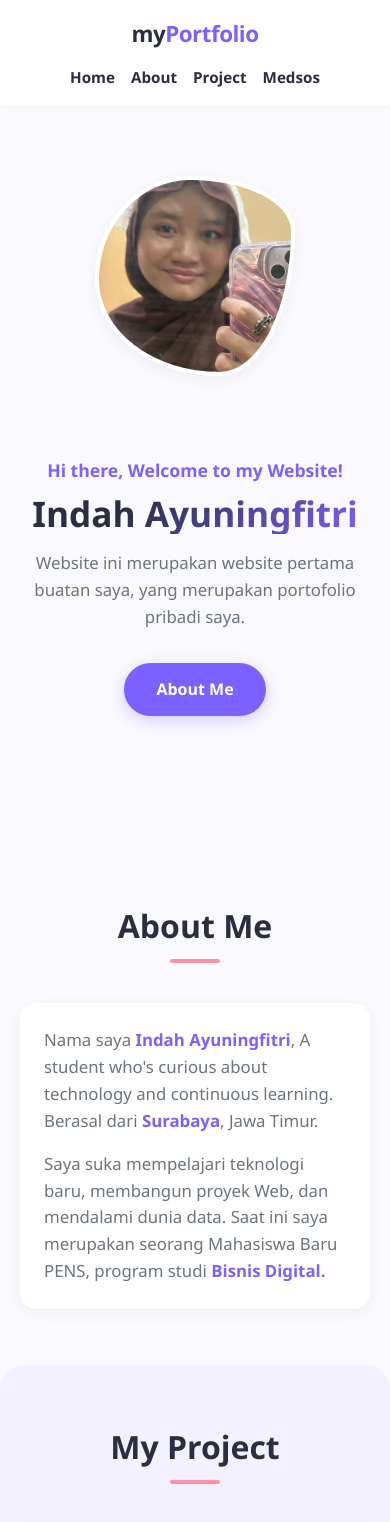
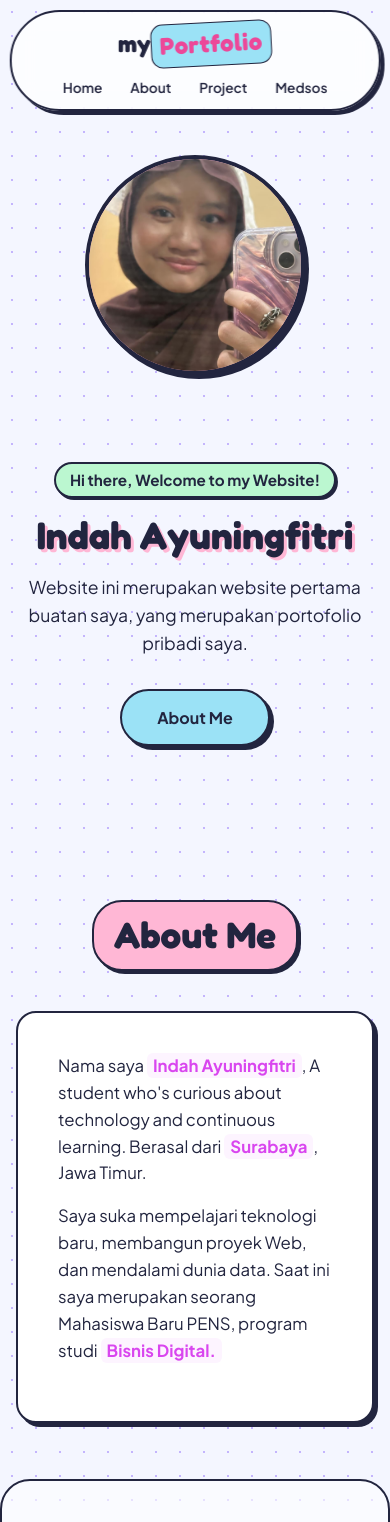
Before and after one commit to indahaftr/MyPortfolio, a plain HTML site: page index.html in a window 390 px wide. Shown: the top 1522 px of the page. Drawn offline with Linux system fonts and the light colour scheme.

Commit message:
Update style.css

```diff
--- a/style.css
+++ b/style.css
@@ -1,20 +1,22 @@
 /* ==========================================
-   1. RESET & VARIABLES
+   1. IMPORT FONT & Y2K VARIABLES
    ========================================== */
+@import url('https://fonts.googleapis.com/css2?family=Fredoka:wght@400;600;700&family=Plus+Jakarta+Sans:wght@400;600;700&display=swap');
+
 :root {
-    --primary-color: #7b61ff;         /* Ungu soft yang modern */
-    --primary-hover: #6246ea;
-    --accent-color: #ff8fa3;          /* Pink aksen manis */
-    --bg-main: #faf9fe;               /* Background utama sangat bersih & soft */
-    --bg-card: #ffffff;
-    --bg-light: #f3f0ff;              /* Kontras lembut untuk section alternatif */
-    --text-color: #2b2d42;            /* Teks utama (mudah dibaca) */
-    --text-muted: #6c757d;
-    --shadow-sm: 0 4px 15px rgba(0, 0, 0, 0.05);
-    --shadow-hover: 0 12px 28px rgba(123, 97, 255, 0.18);
-    --radius-sm: 8px;
-    --radius-md: 16px;
-    --transition: all 0.3s cubic-bezier(0.25, 0.8, 0.25, 1);
+    --nj-blue: #9be2f6;          /* Baby Blue khas Y2K */
+    --nj-pink: #ffb7d5;          /* Pastel Pink */
+    --nj-purple: #c4b5fd;        /* Soft Lavender */
+    --nj-mint: #bbf7d0;          /* Soft Mint */
+    --nj-dark: #22253f;          /* Teks kontras tinggi */
+    --nj-bg: #f4f6ff;            /* Background cerah pastel */
+    --nj-white: rgba(255, 255, 255, 0.75);
+
+    --shadow-y2k: 4px 4px 0px var(--nj-dark);  /* Shadow tegas khas Y2K */
+    --shadow-soft: 0 10px 25px rgba(155, 226, 246, 0.35);
+    --border-y2k: 2px solid var(--nj-dark);
+    --radius-y2k: 20px;
+    --transition: all 0.3s cubic-bezier(0.34, 1.56, 0.64, 1); /* Bounce effect */
 }
 
 * {
@@ -25,87 +27,89 @@
 
 html {
     scroll-behavior: smooth;
-    font-size: 16px;
 }
 
 body {
-    font-family: 'Plus Jakarta Sans', 'Segoe UI', Roboto, Helvetica, Arial, sans-serif;
-    background-color: var(--bg-main);
-    color: var(--text-color);
+    font-family: 'Plus Jakarta Sans', sans-serif;
+    background-color: var(--nj-bg);
+    color: var(--nj-dark);
     line-height: 1.6;
+    /* Pola background titik-titik khas album NewJeans */
+    background-image: radial-gradient(var(--nj-purple) 1px, transparent 1px);
+    background-size: 24px 24px;
     overflow-x: hidden;
 }
 
+h1, h2, h3, .logo {
+    font-family: 'Fredoka', sans-serif; /* Font bulat & playful */
+}
+
 /* ==========================================
-   2. NAVBAR & HEADER
+   2. NAVBAR & HEADER (Y2K Glassmorphism)
    ========================================== */
 header {
     position: fixed;
-    top: 0;
-    left: 0;
-    width: 100%;
-    background: rgba(255, 255, 255, 0.85);
+    top: 15px;
+    left: 50%;
+    transform: translateX(-50%);
+    width: 90%;
+    max-width: 1050px;
+    background: var(--nj-white);
     backdrop-filter: blur(12px);
+    border: var(--border-y2k);
+    border-radius: 50px;
     z-index: 1000;
-    box-shadow: 0 2px 10px rgba(0, 0, 0, 0.03);
+    box-shadow: var(--shadow-y2k);
 }
 
 nav {
-    max-width: 1100px;
-    margin: 0 auto;
     display: flex;
     justify-content: space-between;
     align-items: center;
-    padding: 1rem 1.5rem;
+    padding: 0.75rem 2rem;
 }
 
 .logo {
-    font-size: 1.4rem;
+    font-size: 1.5rem;
     font-weight: 700;
-    letter-spacing: -0.5px;
+    color: var(--nj-dark);
+    letter-spacing: 0.5px;
 }
 
 .logo span {
-    color: var(--primary-color);
+    color: #ec4899;
+    background: var(--nj-blue);
+    padding: 2px 8px;
+    border-radius: 12px;
+    border: 1.5px solid var(--nj-dark);
+    display: inline-block;
+    transform: rotate(-3deg);
 }
 
 nav ul {
     display: flex;
     list-style: none;
-    gap: 1.5rem;
+    gap: 1.2rem;
 }
 
 nav a {
     text-decoration: none;
-    color: var(--text-color);
+    color: var(--nj-dark);
     font-weight: 600;
     font-size: 0.95rem;
+    padding: 6px 14px;
+    border-radius: 20px;
     transition: var(--transition);
-    position: relative;
-}
-
-nav a::after {
-    content: '';
-    position: absolute;
-    width: 0;
-    height: 2px;
-    bottom: -4px;
-    left: 0;
-    background-color: var(--accent-color);
-    transition: var(--transition);
-    border-radius: 2px;
 }
 
 nav a:hover {
-    color: var(--primary-color);
-}
-
-nav a:hover::after {
-    width: 100%;
+    background: var(--nj-pink);
+    border: 1.5px solid var(--nj-dark);
+    transform: translateY(-2px);
 }
 
 /* ==========================================
-   3. HERO SECTION
+   3. HERO SECTION (Bunny Vibes)
    ========================================== */
 .hero {
     min-height: 100vh;
@@ -114,77 +118,83 @@ nav a:hover::after {
     justify-content: space-between;
     max-width: 1100px;
     margin: 0 auto;
-    padding: 6rem 1.5rem 2rem;
+    padding: 8rem 1.5rem 3rem;
     gap: 2rem;
 }
 
 .hero-content {
     flex: 1;
-    animation: fadeInUp 0.8s ease-out forwards;
+    animation: bounceIn 0.8s ease forwards;
 }
 
 .hero-content p:first-child {
-    font-size: 1.1rem;
-    color: var(--primary-color);
-    font-weight: 600;
-    margin-bottom: 0.5rem;
+    display: inline-block;
+    font-size: 0.95rem;
+    background: var(--nj-mint);
+    color: var(--nj-dark);
+    font-weight: 700;
+    padding: 4px 14px;
+    border-radius: 20px;
+    border: var(--border-y2k);
+    margin-bottom: 1rem;
+    box-shadow: 2px 2px 0px var(--nj-dark);
 }
 
 .hero-content h1 {
-    font-size: 3rem;
-    font-weight: 800;
-    line-height: 1.2;
+    font-size: 3.2rem;
+    font-weight: 700;
+    line-height: 1.1;
     margin-bottom: 1rem;
-    background: linear-gradient(135deg, var(--text-color) 30%, var(--primary-color));
-    -webkit-background-clip: text;
-    -webkit-text-fill-color: transparent;
+    color: var(--nj-dark);
+    text-shadow: 3px 3px 0px var(--nj-pink);
 }
 
 .hero-content p:nth-of-type(2) {
-    color: var(--text-muted);
-    font-size: 1.05rem;
+    font-size: 1.1rem;
     margin-bottom: 2rem;
-    max-width: 480px;
+    max-width: 450px;
 }
 
 .btn-hero {
     display: inline-block;
-    padding: 0.85rem 2rem;
-    background-color: var(--primary-color);
-    color: #fff;
-    font-weight: 600;
+    padding: 0.85rem 2.2rem;
+    background-color: var(--nj-blue);
+    color: var(--nj-dark);
+    font-weight: 700;
     border-radius: 50px;
     text-decoration: none;
-    box-shadow: 0 4px 15px rgba(123, 97, 255, 0.3);
+    border: var(--border-y2k);
+    box-shadow: var(--shadow-y2k);
     transition: var(--transition);
 }
 
 .btn-hero:hover {
-    background-color: var(--primary-hover);
-    transform: translateY(-3px);
-    box-shadow: 0 8px 22px rgba(123, 97, 255, 0.4);
+    background-color: var(--nj-pink);
+    transform: translate(-3px, -3px);
+    box-shadow: 6px 6px 0px var(--nj-dark);
 }
 
 .hero-logo {
     flex: 1;
     display: flex;
     justify-content: center;
-    align-items: center;
-    animation: fadeIn 1s ease-out forwards;
+    position: relative;
 }
 
+/* Bingkai foto profil ala CD / Stiker Y2K */
 .hero-logo img {
-    width: 280px;
-    height: 280px;
+    width: 290px;
+    height: 290px;
     object-fit: cover;
-    border-radius: 30% 70% 70% 30% / 30% 30% 70% 70%; /* Bentuk organik melengkung manis */
-    box-shadow: var(--shadow-sm);
-    animation: float 5s ease-in-out infinite, morphing 8s ease-in-out infinite;
-    border: 4px solid #fff;
+    border-radius: 50%;
+    border: 4px solid var(--nj-dark);
+    box-shadow: var(--shadow-y2k);
+    animation: float 4s ease-in-out infinite, rotateSlow 20s linear infinite;
+    background: var(--nj-pink);
 }
 
 /* ==========================================
-   4. LAYOUT GENERAL & ABOUT SECTION
+   4. ABOUT SECTION
    ========================================== */
 .container {
     padding: 5rem 1.5rem;
@@ -193,115 +203,97 @@ nav a:hover::after {
 }
 
 h2 {
-    font-size: 2rem;
+    font-size: 2.3rem;
     text-align: center;
     margin-bottom: 2.5rem;
-    position: relative;
-    font-weight: 700;
-}
-
-h2::after {
-    content: '';
-    display: block;
-    width: 50px;
-    height: 4px;
-    background: var(--accent-color);
-    margin: 0.5rem auto 0;
-    border-radius: 2px;
+    color: var(--nj-dark);
+    display: table;
+    margin-left: auto;
+    margin-right: auto;
+    background: var(--nj-pink);
+    padding: 4px 20px;
+    border-radius: 30px;
+    border: var(--border-y2k);
+    box-shadow: 3px 3px 0px var(--nj-dark);
 }
 
 .about-content {
-    background: var(--bg-card);
+    background: #fff;
     padding: 2.5rem;
-    border-radius: var(--radius-md);
-    box-shadow: var(--shadow-sm);
-    max-width: 800px;
+    border-radius: var(--radius-y2k);
+    border: var(--border-y2k);
+    box-shadow: var(--shadow-y2k);
+    max-width: 750px;
     margin: 0 auto;
-    transition: var(--transition);
-}
-
-.about-content:hover {
-    box-shadow: var(--shadow-hover);
+    position: relative;
 }
 
 .about-content p {
     margin-bottom: 1rem;
     font-size: 1.05rem;
-    color: var(--text-muted);
-}
-
-.about-content p:last-child {
-    margin-bottom: 0;
 }
 
 .about-content strong {
-    color: var(--primary-color);
+    color: #d946ef;
+    background: #fdf4ff;
+    padding: 2px 6px;
+    border-radius: 6px;
 }
 
 /* ==========================================
-   5. PROJECT SECTION
+   5. PROJECT SECTION (Card Grid)
    ========================================== */
 .bg-light {
-    background-color: var(--bg-light);
-    border-radius: 24px;
+    background-color: rgba(255, 255, 255, 0.6);
+    border: var(--border-y2k);
+    border-radius: 30px;
 }
 
 .proyek-grid {
     display: grid;
     grid-template-columns: repeat(auto-fit, minmax(280px, 1fr));
-    gap: 1.8rem;
+    gap: 2rem;
 }
 
 .proyek-card {
     display: flex;
     flex-direction: column;
-    background: var(--bg-card);
-    border-radius: var(--radius-md);
+    background: #fff;
+    border-radius: var(--radius-y2k);
+    border: var(--border-y2k);
     overflow: hidden;
     text-decoration: none;
     color: inherit;
-    box-shadow: var(--shadow-sm);
+    box-shadow: var(--shadow-y2k);
     transition: var(--transition);
-    height: 100%;
 }
 
 .proyek-card:hover {
-    transform: translateY(-8px);
-    box-shadow: var(--shadow-hover);
+    transform: translate(-5px, -5px);
+    box-shadow: 8px 8px 0px var(--nj-dark);
+    background: var(--nj-bg);
 }
 
 .proyek-card img {
     width: 100%;
     height: 180px;
     object-fit: cover;
-    background-color: #eee;
-    transition: var(--transition);
-}
-
-.proyek-card:hover img {
-    transform: scale(1.04);
+    border-bottom: var(--border-y2k);
 }
 
 .proyek-info {
-    padding: 1.25rem;
-    display: flex;
-    flex-direction: column;
-    gap: 0.4rem;
+    padding: 1.2rem;
 }
 
 .proyek-info h3 {
-    font-size: 1.2rem;
-    color: var(--text-color);
-    transition: var(--transition);
-}
-
-.proyek-card:hover .proyek-info h3 {
-    color: var(--primary-color);
+    font-size: 1.3rem;
+    margin-bottom: 0.3rem;
+    color: var(--nj-dark);
 }
 
 .proyek-info p {
     font-size: 0.9rem;
-    color: var(--text-muted);
+    color: #555;
 }
 
 /* ==========================================
@@ -310,34 +302,34 @@ h2::after {
 .medsos-list {
     display: flex;
     justify-content: center;
-    gap: 2rem;
+    gap: 1.5rem;
     flex-wrap: wrap;
 }
 
 .medsos-item {
     display: flex;
     align-items: center;
-    gap: 0.75rem;
-    padding: 0.8rem 1.8rem;
-    background: var(--bg-card);
+    gap: 0.8rem;
+    padding: 0.8rem 2rem;
+    background: #fff;
+    border: var(--border-y2k);
     border-radius: 50px;
     text-decoration: none;
-    color: var(--text-color);
-    font-weight: 600;
-    box-shadow: var(--shadow-sm);
+    color: var(--nj-dark);
+    font-weight: 700;
+    box-shadow: var(--shadow-y2k);
     transition: var(--transition);
 }
 
 .medsos-item img {
-    width: 24px;
-    height: 24px;
-    object-fit: contain;
+    width: 26px;
+    height: 26px;
 }
 
 .medsos-item:hover {
-    transform: translateY(-4px);
-    box-shadow: var(--shadow-hover);
-    color: var(--primary-color);
+    background: var(--nj-purple);
+    transform: translate(-3px, -3px);
+    box-shadow: 6px 6px 0px var(--nj-dark);
 }
 
 /* ==========================================
@@ -345,88 +337,74 @@ h2::after {
    ========================================== */
 footer {
     text-align: center;
-    padding: 2rem 1.5rem;
-    font-size: 0.9rem;
-    color: var(--text-muted);
-    background-color: var(--bg-main);
-    border-top: 1px solid rgba(0, 0, 0, 0.05);
+    padding: 2.5rem 1.5rem;
+    font-weight: 600;
+    font-size: 0.95rem;
 }
 
 /* ==========================================
-   8. ANIMATION KEYFRAMES
+   8. ANIMATIONS & EFFECTS
    ========================================== */
 @keyframes float {
     0%, 100% {
         transform: translateY(0);
     }
     50% {
-        transform: translateY(-12px);
+        transform: translateY(-10px);
     }
 }
 
-@keyframes morphing {
-    0%, 100% {
-        border-radius: 30% 70% 70% 30% / 30% 30% 70% 70%;
+@keyframes bounceIn {
+    0% {
+        opacity: 0;
+        transform: scale(0.9) translateY(20px);
     }
-    50% {
-        border-radius: 50% 50% 33% 67% / 55% 27% 73% 45%;
+    100% {
+        opacity: 1;
+        transform: scale(1) translateY(0);
     }
 }
 
-@keyframes fadeInUp {
-    from {
-        opacity: 0;
-        transform: translateY(25px);
-    }
-    to {
-        opacity: 1;
-        transform: translateY(0);
-    }
-}
-
-@keyframes fadeIn {
-    from { opacity: 0; }
-    to { opacity: 1; }
-}
-
 /* ==========================================
-   9. RESPONSIVE DESIGN (MOBILE & TABLET)
+   9. RESPONSIVE DESIGN (HP & Tablet)
    ========================================== */
 @media (max-width: 768px) {
+    header {
+        width: 95%;
+        top: 10px;
+    }
+
     nav {
         flex-direction: column;
-        gap: 0.8rem;
+        gap: 0.5rem;
+        padding: 0.6rem 1rem;
     }
 
     nav ul {
-        gap: 1rem;
+        gap: 0.5rem;
+    }
+
+    nav a {
+        font-size: 0.85rem;
+        padding: 4px 10px;
     }
 
     .hero {
         flex-direction: column-reverse;
         text-align: center;
-        padding-top: 8rem;
+        padding-top: 10rem;
     }
 
     .hero-content h1 {
-        font-size: 2.2rem;
-    }
-
-    .hero-content p:nth-of-type(2) {
-        margin-left: auto;
-        margin-right: auto;
+        font-size: 2.4rem;
     }
 
     .hero-logo img {
-        width: 200px;
-        height: 200px;
+        width: 220px;
+        height: 220px;
     }
 
     .container {
-        padding: 3.5rem 1.25rem;
-    }
-
-    .about-content {
-        padding: 1.5rem;
+        padding: 3.5rem 1rem;
     }
 }
```
